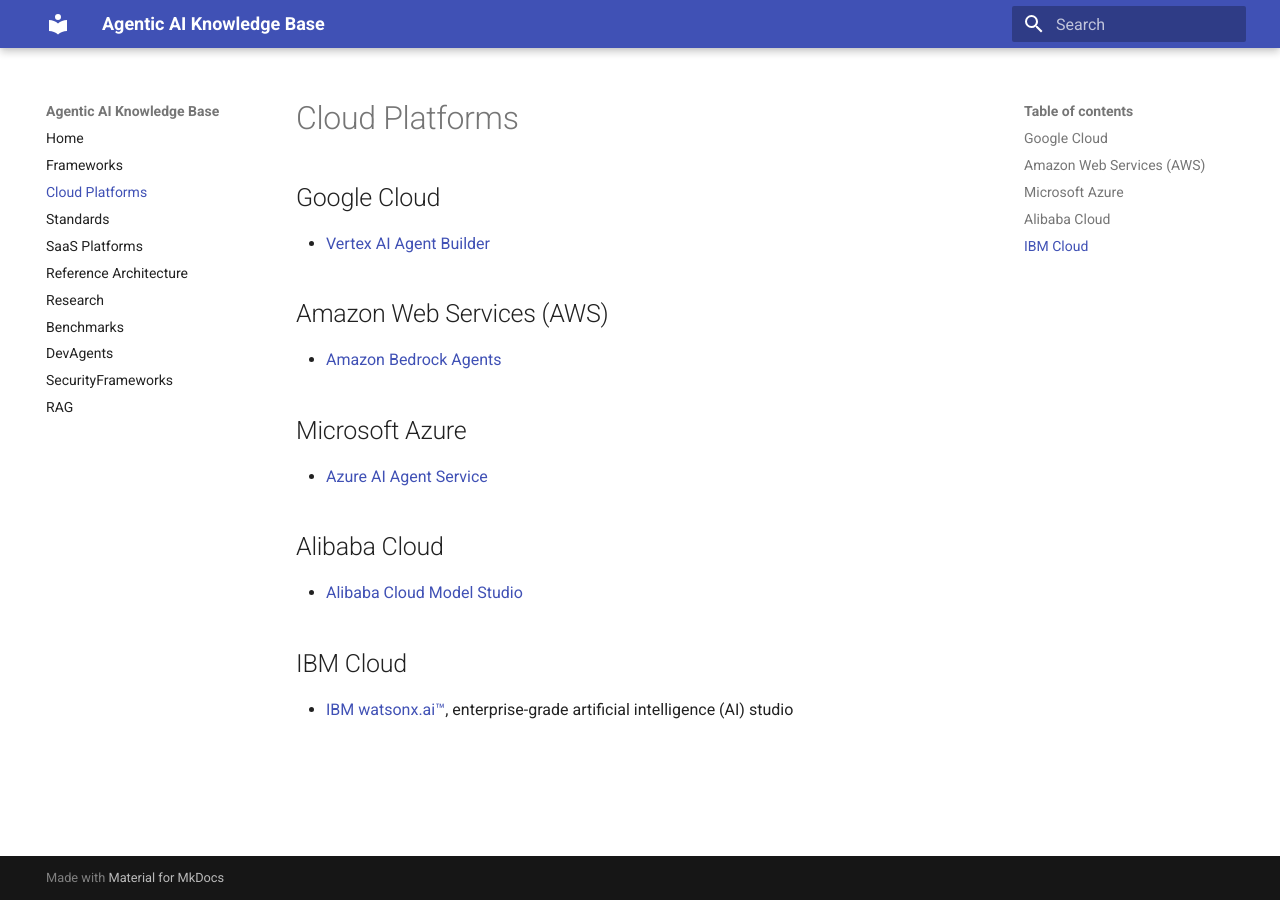
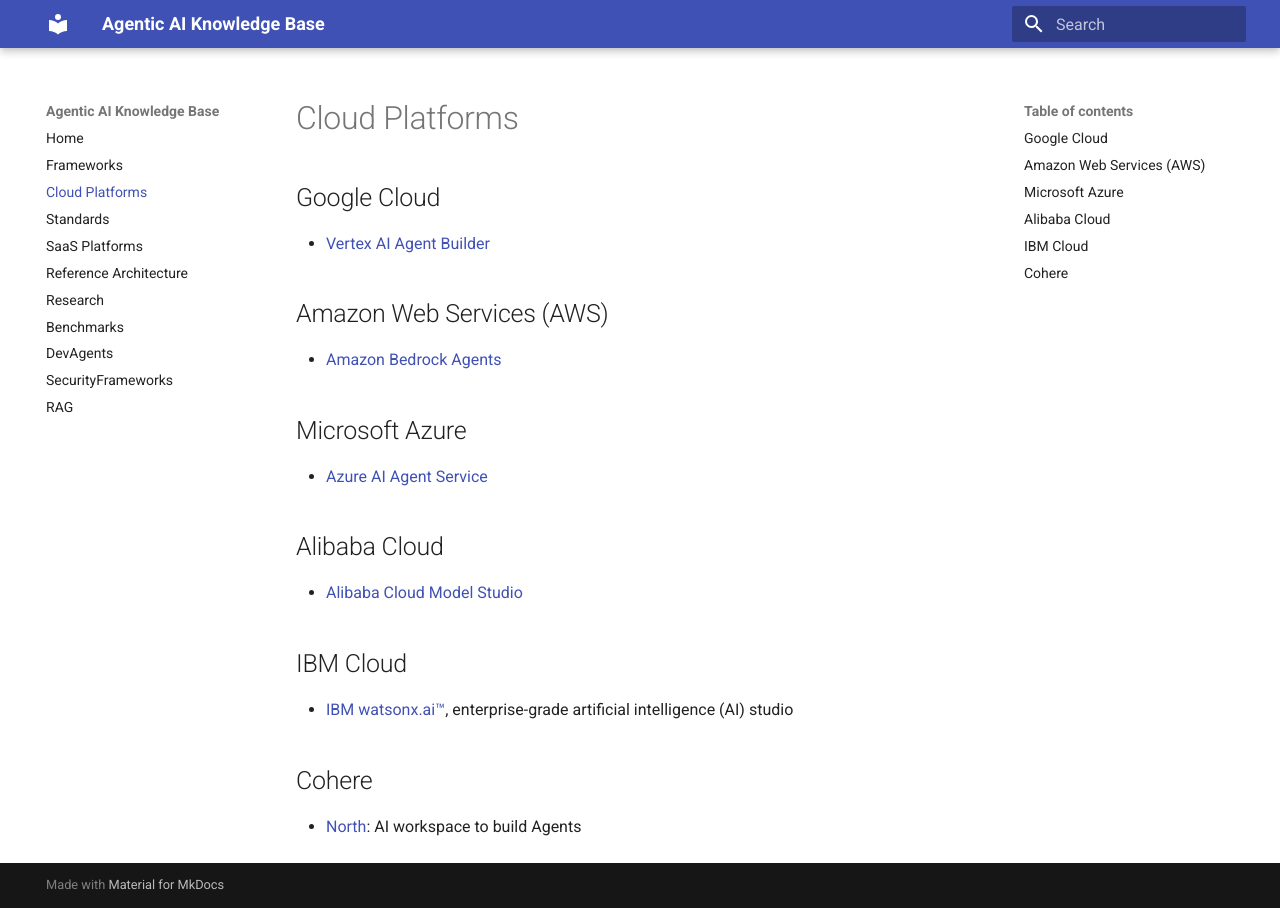
Before and after one commit to ankurkumarz/agentic-ai-knowledge-base, an MkDocs documentation site: the page built from docs/CloudProviderPlatforms/README.md, in a window 1280 px wide. Built offline with MkDocs 1.6.1 and Material for MkDocs 9.7.7, drawn with Linux system fonts in a browser that asks for light colours.

Commit message:
Update README.md

```diff
--- a/docs/CloudProviderPlatforms/README.md
+++ b/docs/CloudProviderPlatforms/README.md
@@ -23,3 +23,7 @@
 ## IBM Cloud
 
 - [IBM watsonx.ai™](https://www.ibm.com/products/watsonx-ai/ai-agent-development), enterprise-grade artificial intelligence (AI) studio
+
+## Cohere
+
+- [North](https://cohere.com/blog/north-eap): AI workspace to build Agents
```
